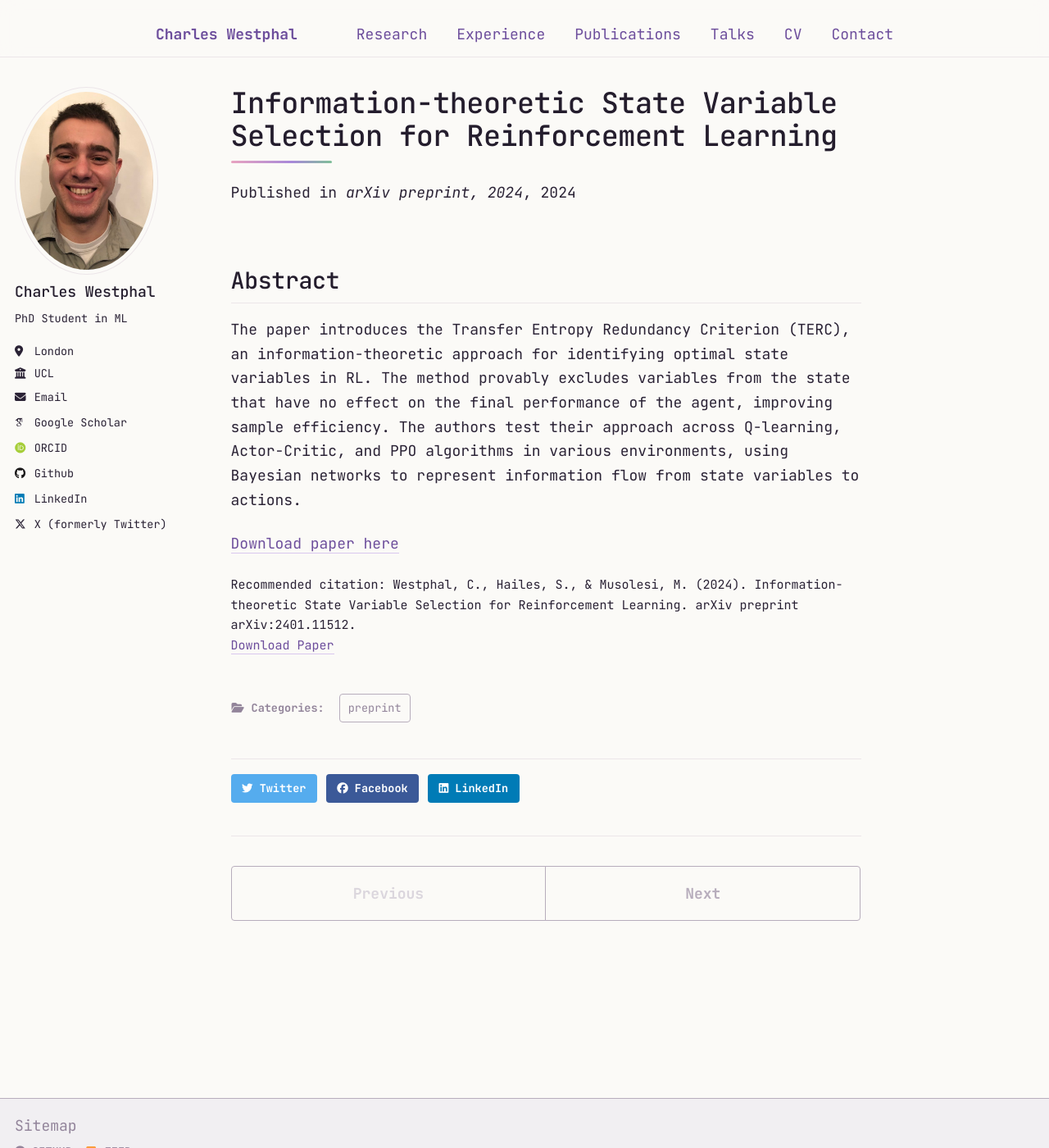
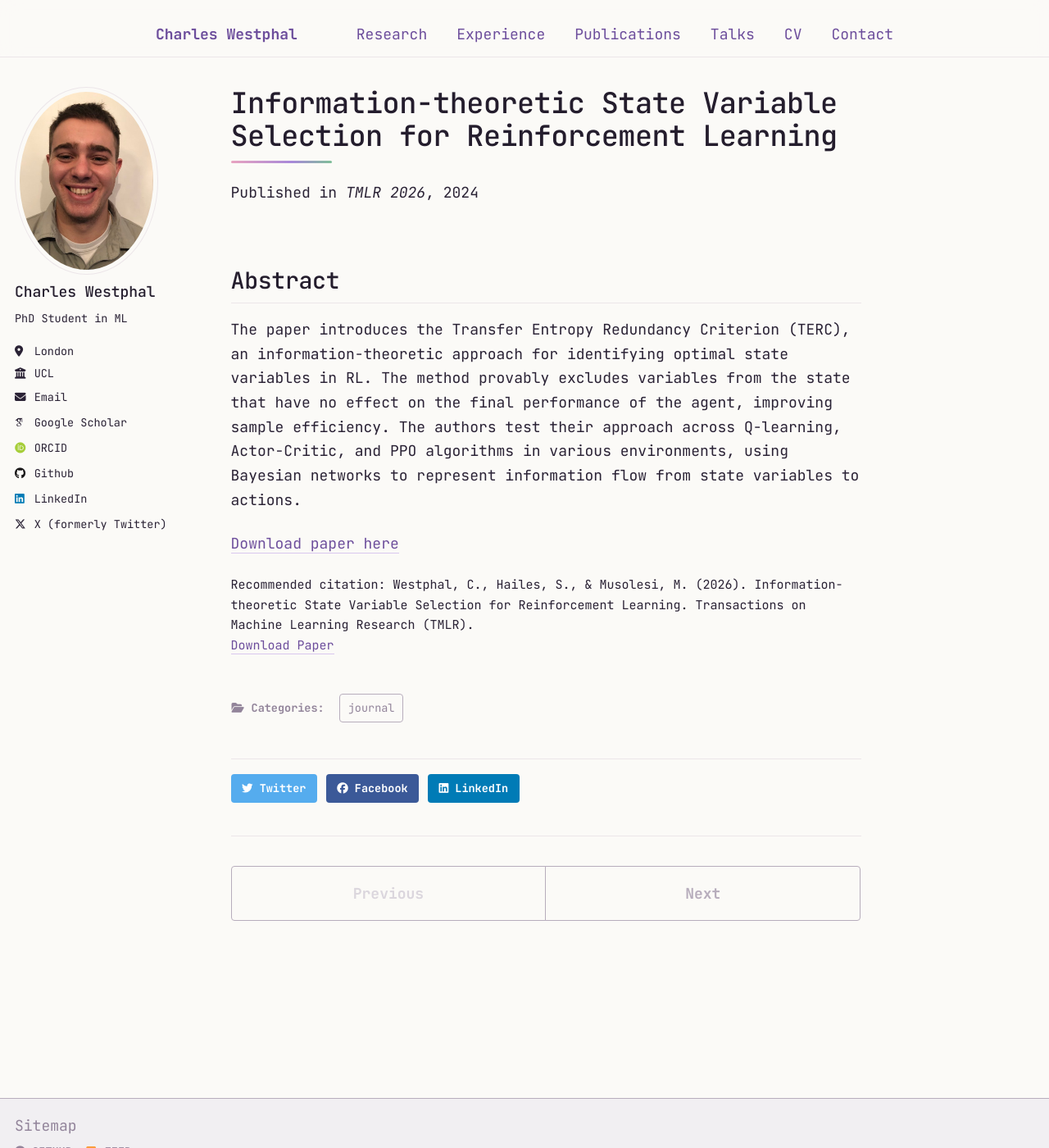
Before and after one commit to c-s-westphal/c-s-westphal.github.io, a Jekyll site: the page built from _publications/2024-01-21-information-theoretic-state-selection.md, in a window 1280 px wide and 1400 px high. Shown: the whole window at 82% size. Built offline with Jekyll 4.4.1, drawn with Linux system fonts in a browser that asks for light colours; some web fonts are replaced.

Commit message:
Add TMLR acceptance for TERC, new arXiv preprint
- TERC (Information-theoretic State Variable Selection for RL) is now
  category: journal with venue TMLR 2026 (moves it from Preprints into
  Conference & Journal)
- Add Now You (Still) See Me (arXiv:2606.09411, Westphal, Douglas,
  Navaie, Pimentel, Rosas) as a 2026 preprint
- Card template: gracefully collapse to single column when neither
  image nor equation is supplied (Liquid empty-string truthiness fix)

```diff
--- a/_publications/2024-01-21-information-theoretic-state-selection.md
+++ b/_publications/2024-01-21-information-theoretic-state-selection.md
@@ -1,17 +1,17 @@
 ---
 title: "Information-theoretic State Variable Selection for Reinforcement Learning"
 collection: publications
-category: preprint
+category: journal
 permalink: /publication/2024-01-21-information-theoretic-state-selection
-excerpt: 'This paper introduces the Transfer Entropy Redundancy Criterion (TERC), an information-theoretic approach for identifying optimal state variables in RL that provably excludes variables with no effect on agent performance.'
+excerpt: 'This paper introduces the Transfer Entropy Redundancy Criterion (TERC), an information-theoretic approach for identifying optimal state variables in RL that provably excludes variables with no effect on agent performance. Accepted to TMLR.'
 date: 2024-01-21
-venue: 'arXiv preprint, 2024'
+venue: 'TMLR 2026'
 authors: 'Charles Westphal, Stephen Hailes, Mirco Musolesi'
 paperurl: 'https://arxiv.org/abs/2401.11512'
 github: ''
 equation: '\mathcal{X}_* \in \Bigl\{ \mathcal{P} \in \mathscr{P}(\mathcal{X}) \;:\; |\mathcal{P}| = \min_{H(A \mid \mathcal{P}) = H(A \mid \mathcal{X})} |\mathcal{P}| \;\;\&\;\; H(A \mid \mathcal{P}) = H(A \mid \mathcal{X}) \Bigr\}'
 summary: 'The Transfer Entropy Redundancy Criterion (TERC): an information-theoretic test that provably drops state variables with no effect on agent performance, improving sample efficiency across Q-learning, Actor-Critic, and PPO.'
-citation: 'Westphal, C., Hailes, S., & Musolesi, M. (2024). Information-theoretic State Variable Selection for Reinforcement Learning. arXiv preprint arXiv:2401.11512.'
+citation: 'Westphal, C., Hailes, S., & Musolesi, M. (2026). Information-theoretic State Variable Selection for Reinforcement Learning. Transactions on Machine Learning Research (TMLR).'
 ---
 
 ## Abstract
--- a/_sass/_base.scss
+++ b/_sass/_base.scss
@@ -212,6 +212,10 @@ html {
 
   &:last-child {
     border-bottom: 0;
+  }
+
+  &.pub-card--no-figure {
+    grid-template-columns: 1fr;
   }
 
   @media (max-width: 640px) {
```
Also changed, not shown: _includes/publication-card.html (+11 -4 lines), _publications/2026-06-08-now-you-still-see-me.md (added, +21 -0 lines).
